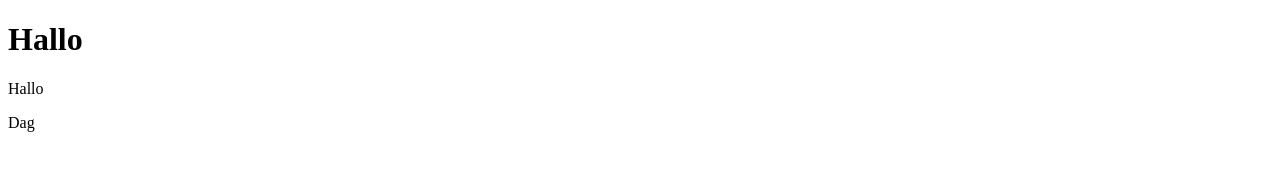
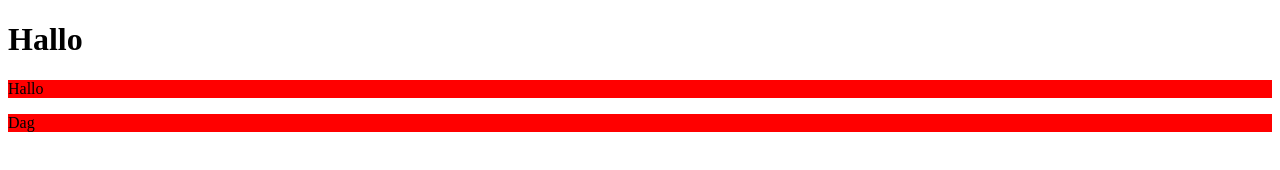
Before and after one commit to Balletboetiek/test, a plain HTML site: page index.html in a window 1280 px wide. Drawn offline with Linux system fonts and the light colour scheme.

Commit message:
Update index.html

```diff
--- a/index.html
+++ b/index.html
@@ -2,6 +2,7 @@
 <html>
 <head>
 <title>Test</title>
+  <link rel="stylesheet" href="css/test.css"/>
 </head>
 <body>
 <h1>Hallo</h1>
```
